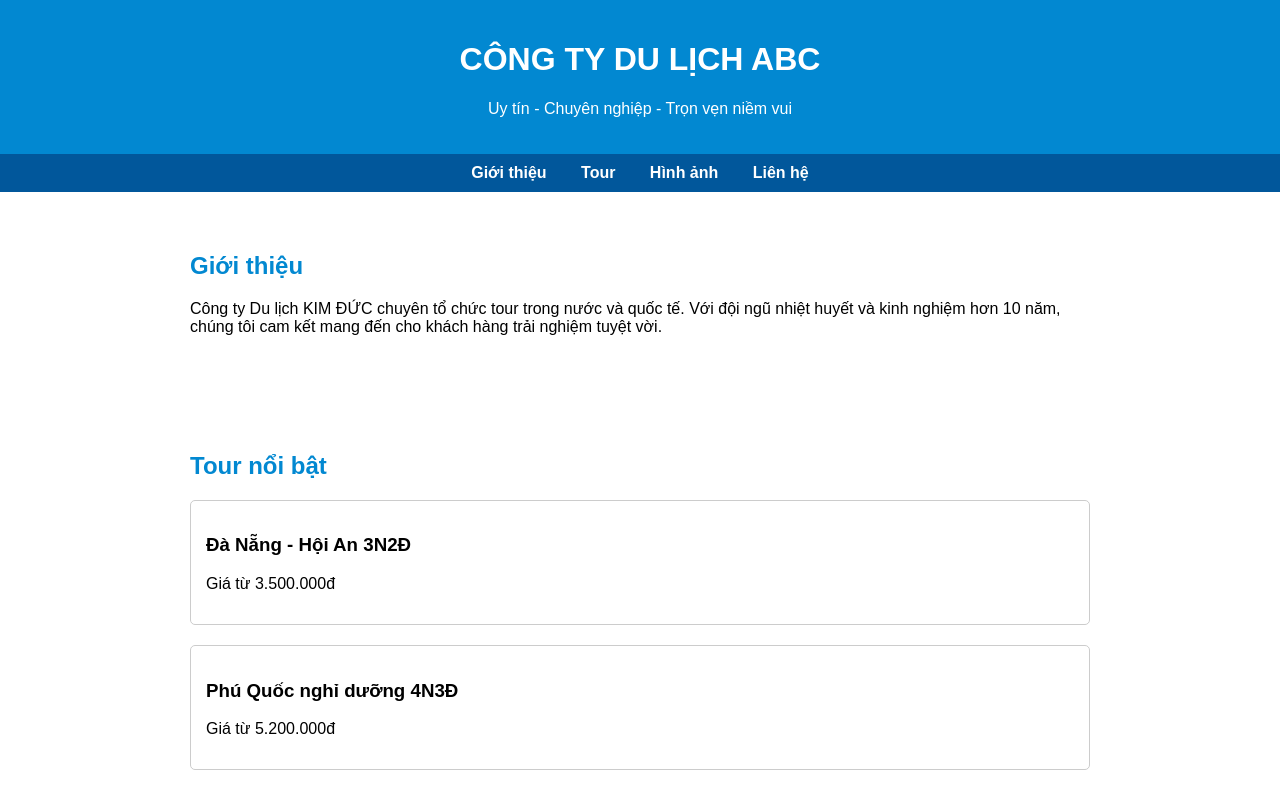
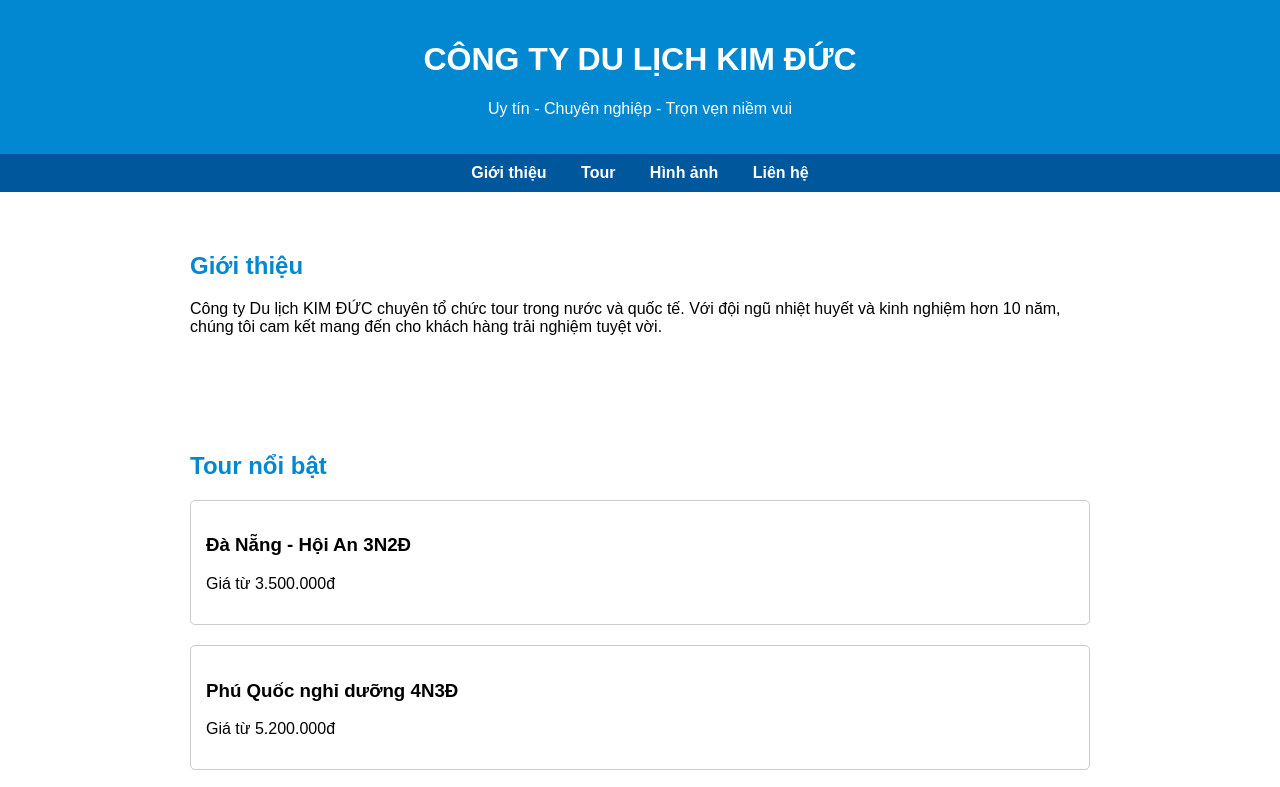
Before and after one commit to lehieudut/jdtravelwebsite, a plain HTML site: page index.html in a window 1280 px wide. Shown: the top 787 px of the page. Drawn offline with Linux system fonts and the light colour scheme.

Commit message:
update tên cty 2

```diff
--- a/index.html
+++ b/index.html
@@ -18,7 +18,7 @@
 <body>
 
   <header>
-    <h1>CÔNG TY DU LỊCH ABC</h1>
+    <h1>CÔNG TY DU LỊCH KIM ĐỨC</h1>
     <p>Uy tín - Chuyên nghiệp - Trọn vẹn niềm vui</p>
   </header>
 
```
